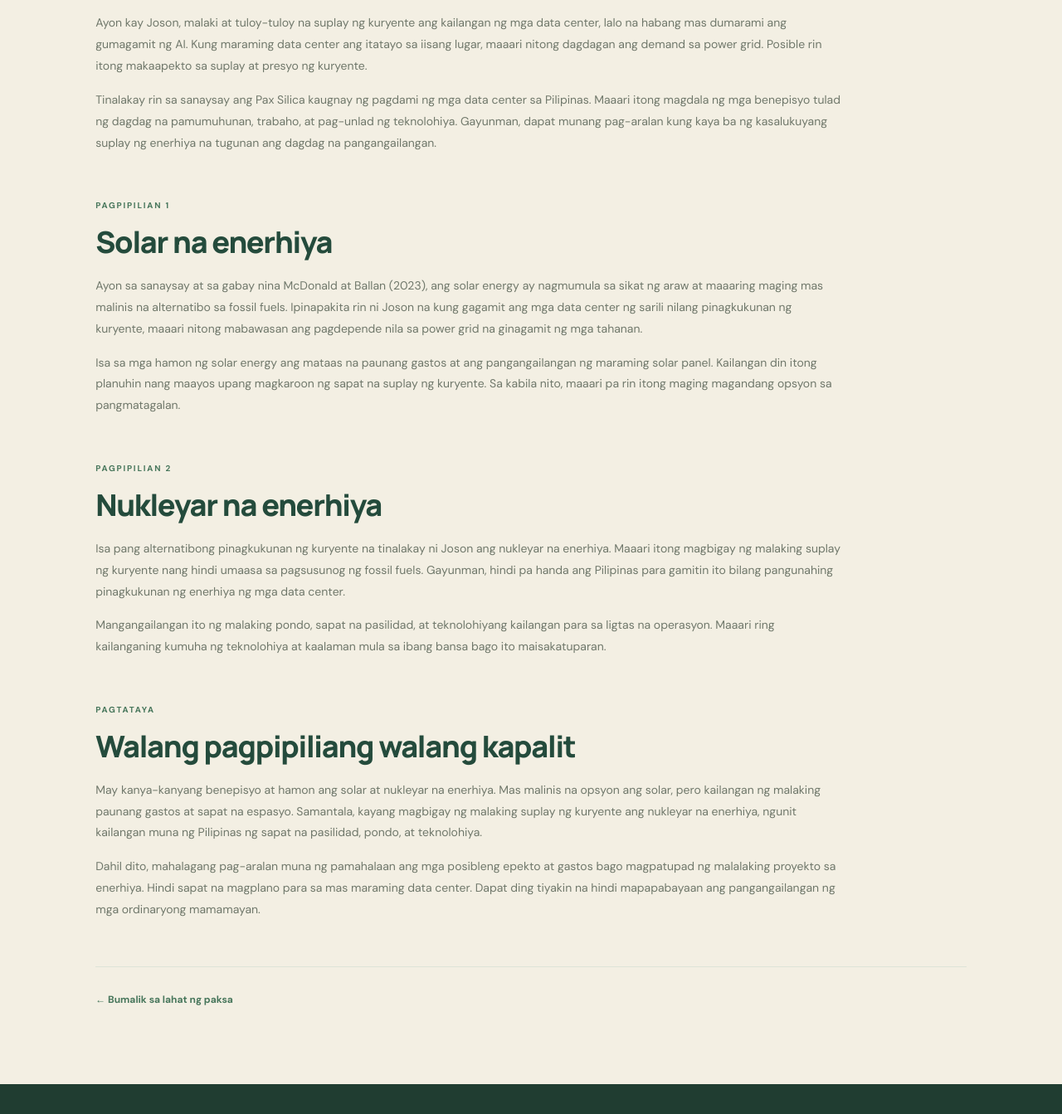
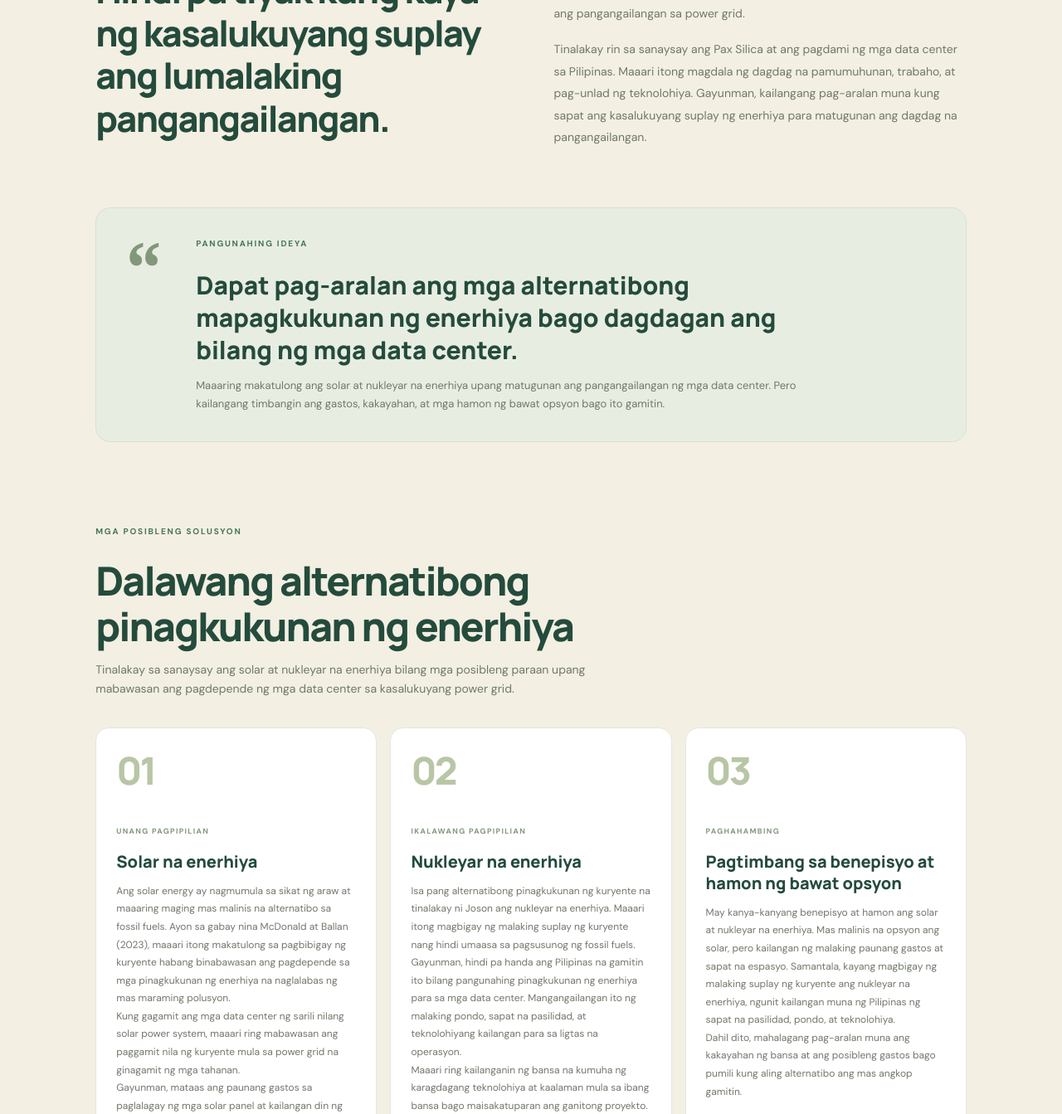
Before and after one commit to reyesezekiah-bit/fil-project2, a plain HTML site: page josef-joson.html in a window 1280 px wide. Shown: the part 921-2264 px from the top of the page at 83% size. Drawn offline with Linux system fonts and the light colour scheme.

Commit message:
Update josef-joson.html

```diff
--- a/josef-joson.html
+++ b/josef-joson.html
@@ -10,18 +10,26 @@
   <link href="https://fonts.googleapis.com/css2?family=DM+Sans:wght@400;500;600;700&family=Manrope:wght@400;500;600;700;800&display=swap" rel="stylesheet">
   <link rel="stylesheet" href="styles.css">
 </head>
+
 <body>
+
 <header class="site-header">
   <a class="brand" href="index.html#home" aria-label="Kuryente Para sa Lahat - Home">
     <span class="brand-mark">⚡</span>
     <span>KURYENTE <b>PARA SA LAHAT</b></span>
   </a>
+
   <button class="menu-toggle" aria-label="Buksan ang menu" aria-expanded="false">☰</button>
+
   <nav class="nav" aria-label="Pangunahing nabigasyon">
     <a href="index.html">Home</a>
     <a href="about.html">Tungkol</a>
+
     <div class="nav-dropdown">
-<button class="nav-dropbtn" type="button" aria-expanded="false">Mga Paksa <span>⌄</span></button>
+      <button class="nav-dropbtn" type="button" aria-expanded="false">
+        Mga Paksa <span>⌄</span>
+      </button>
+
       <div class="nav-menu">
         <a href="rafael-umali.html">Gastusin at krisis sa enerhiya</a>
         <a href="zachary-cruz.html">Carbon emissions</a>
@@ -31,52 +39,150 @@
         <a href="ezekiah-reyes.html">Prayoridad sa sambahayan</a>
       </div>
     </div>
+
     <a href="references.html">Sanggunian</a>
   </nav>
 </header>
 
 <main>
+
   <section class="topic-hero section">
     <p class="eyebrow">04 — PANUKALANG PROYEKTO / IMPORMATIBONG SANAYSAY</p>
+
     <h1>Nukleyar o Solar? Alternatibong Enerhiya para sa mga Data Center</h1>
-<p class="author-credit">Inihanda ni: <strong>Josef Kai B. Joson</strong></p>
-<p class="topic-lede">Inihahambing sa sanaysay na ito ang solar at nukleyar na enerhiya bilang mga posibleng mapagkukunan ng kuryente para sa mga data center. Layunin nitong ipakita kung paano maaaring mabawasan ang pagdepende ng mga data center sa power grid na ginagamit din ng mga ordinaryong pamilya.</p>
-<a class="btn btn-primary" href="#nilalaman">Tuklasin ang paksa <span>↓</span></a>
+
+    <p class="author-credit">
+      Inihanda ni: <strong>Josef Kai B. Joson</strong>
+    </p>
+
+    <p class="topic-lede">
+      Inihahambing sa sanaysay na ito ang solar at nukleyar na enerhiya bilang mga posibleng mapagkukunan ng kuryente para sa mga data center. Layunin nitong ipakita kung paano mababawasan ang pagdepende ng mga pasilidad na ito sa power grid na ginagamit din ng mga ordinaryong pamilya.
+    </p>
+
+    <a class="btn btn-primary" href="#nilalaman">
+      Tuklasin ang paksa <span>↓</span>
+    </a>
   </section>
 
   <section id="nilalaman" class="section topic-content">
-<article class="topic-block">
+
+    <div class="consultation-intro">
+      <div class="consultation-heading">
         <p class="eyebrow">ANG SULIRANIN</p>
-<h2>Hindi pa handa ang suplay para sa lumalaking demand</h2>
-<p>Ayon kay Joson, malaki at tuloy-tuloy na suplay ng kuryente ang kailangan ng mga data center, lalo na habang mas dumarami ang gumagamit ng AI. Kung maraming data center ang itatayo sa iisang lugar, maaari nitong dagdagan ang demand sa power grid. Posible rin itong makaapekto sa suplay at presyo ng kuryente.</p>
-<p>Tinalakay rin sa sanaysay ang Pax Silica kaugnay ng pagdami ng mga data center sa Pilipinas. Maaari itong magdala ng mga benepisyo tulad ng dagdag na pamumuhunan, trabaho, at pag-unlad ng teknolohiya. Gayunman, dapat munang pag-aralan kung kaya ba ng kasalukuyang suplay ng enerhiya na tugunan ang dagdag na pangangailangan.</p>
+        <h2>Hindi pa tiyak kung kaya ng kasalukuyang suplay ang lumalaking pangangailangan.</h2>
+      </div>
+
+      <div class="consultation-explanation">
+        <p>
+          Ayon kay Joson, kailangan ng mga data center ng malaki at tuloy-tuloy na suplay ng kuryente, lalo na habang dumarami ang gumagamit ng AI. Kung maraming data center ang itatayo sa iisang lugar, maaari nitong dagdagan ang pangangailangan sa power grid.
+        </p>
+
+        <p>
+          Tinalakay rin sa sanaysay ang Pax Silica at ang pagdami ng mga data center sa Pilipinas. Maaari itong magdala ng dagdag na pamumuhunan, trabaho, at pag-unlad ng teknolohiya. Gayunman, kailangang pag-aralan muna kung sapat ang kasalukuyang suplay ng enerhiya para matugunan ang dagdag na pangangailangan.
+        </p>
+      </div>
+    </div>
+
+    <div class="consultation-callout">
+      <span class="consultation-callout-icon">“</span>
+
+      <div>
+        <p class="eyebrow">PANGUNAHING IDEYA</p>
+        <h3>Dapat pag-aralan ang mga alternatibong mapagkukunan ng enerhiya bago dagdagan ang bilang ng mga data center.</h3>
+        <p>
+          Maaaring makatulong ang solar at nukleyar na enerhiya upang matugunan ang pangangailangan ng mga data center. Pero kailangang timbangin ang gastos, kakayahan, at mga hamon ng bawat opsyon bago ito gamitin.
+        </p>
+      </div>
+    </div>
+
+    <div class="consultation-process">
+
+      <div class="consultation-process-heading">
+        <p class="eyebrow">MGA POSIBLENG SOLUSYON</p>
+        <h2>Dalawang alternatibong pinagkukunan ng enerhiya</h2>
+        <p>
+          Tinalakay sa sanaysay ang solar at nukleyar na enerhiya bilang mga posibleng paraan upang mabawasan ang pagdepende ng mga data center sa kasalukuyang power grid.
+        </p>
+      </div>
+
+      <div class="consultation-steps">
+
+        <article class="consultation-step">
+          <span class="step-number">01</span>
+          <div class="step-content">
+            <span class="step-label">UNANG PAGPIPILIAN</span>
+            <h3>Solar na enerhiya</h3>
+            <p>
+              Ang solar energy ay nagmumula sa sikat ng araw at maaaring maging mas malinis na alternatibo sa fossil fuels. Ayon sa gabay nina McDonald at Ballan (2023), maaari itong makatulong sa pagbibigay ng kuryente habang binabawasan ang pagdepende sa mga pinagkukunan ng enerhiya na naglalabas ng mas maraming polusyon.
+            </p>
+            <p>
+              Kung gagamit ang mga data center ng sarili nilang solar power system, maaari ring mabawasan ang paggamit nila ng kuryente mula sa power grid na ginagamit ng mga tahanan.
+            </p>
+            <p>
+              Gayunman, mataas ang paunang gastos sa paglalagay ng mga solar panel at kailangan din ng sapat na espasyo. Kailangan itong planuhin nang maayos upang magkaroon ng sapat na suplay ng kuryente.
+            </p>
+          </div>
         </article>
 
-<article class="topic-block">
-<p class="eyebrow">PAGPIPILIAN 1</p>
-<h2>Solar na enerhiya</h2>
-<p>Ayon sa sanaysay at sa gabay nina McDonald at Ballan (2023), ang solar energy ay nagmumula sa sikat ng araw at maaaring maging mas malinis na alternatibo sa fossil fuels. Ipinapakita rin ni Joson na kung gagamit ang mga data center ng sarili nilang pinagkukunan ng kuryente, maaari nitong mabawasan ang pagdepende nila sa power grid na ginagamit ng mga tahanan.</p>
-<p>Isa sa mga hamon ng solar energy ang mataas na paunang gastos at ang pangangailangan ng maraming solar panel. Kailangan din itong planuhin nang maayos upang magkaroon ng sapat na suplay ng kuryente. Sa kabila nito, maaari pa rin itong maging magandang opsyon sa pangmatagalan.</p>
+        <article class="consultation-step">
+          <span class="step-number">02</span>
+          <div class="step-content">
+            <span class="step-label">IKALAWANG PAGPIPILIAN</span>
+            <h3>Nukleyar na enerhiya</h3>
+            <p>
+              Isa pang alternatibong pinagkukunan ng kuryente na tinalakay ni Joson ang nukleyar na enerhiya. Maaari itong magbigay ng malaking suplay ng kuryente nang hindi umaasa sa pagsusunog ng fossil fuels.
+            </p>
+            <p>
+              Gayunman, hindi pa handa ang Pilipinas na gamitin ito bilang pangunahing pinagkukunan ng enerhiya para sa mga data center. Mangangailangan ito ng malaking pondo, sapat na pasilidad, at teknolohiyang kailangan para sa ligtas na operasyon.
+            </p>
+            <p>
+              Maaari ring kailanganin ng bansa na kumuha ng karagdagang teknolohiya at kaalaman mula sa ibang bansa bago maisakatuparan ang ganitong proyekto.
+            </p>
+          </div>
         </article>
 
-<article class="topic-block">
-<p class="eyebrow">PAGPIPILIAN 2</p>
-<h2>Nukleyar na enerhiya</h2>
-<p>Isa pang alternatibong pinagkukunan ng kuryente na tinalakay ni Joson ang nukleyar na enerhiya. Maaari itong magbigay ng malaking suplay ng kuryente nang hindi umaasa sa pagsusunog ng fossil fuels. Gayunman, hindi pa handa ang Pilipinas para gamitin ito bilang pangunahing pinagkukunan ng enerhiya ng mga data center.</p>
-<p>Mangangailangan ito ng malaking pondo, sapat na pasilidad, at teknolohiyang kailangan para sa ligtas na operasyon. Maaari ring kailanganing kumuha ng teknolohiya at kaalaman mula sa ibang bansa bago ito maisakatuparan.</p>
+        <article class="consultation-step">
+          <span class="step-number">03</span>
+          <div class="step-content">
+            <span class="step-label">PAGHAHAMBING</span>
+            <h3>Pagtimbang sa benepisyo at hamon ng bawat opsyon</h3>
+            <p>
+              May kanya-kanyang benepisyo at hamon ang solar at nukleyar na enerhiya. Mas malinis na opsyon ang solar, pero kailangan ng malaking paunang gastos at sapat na espasyo. Samantala, kayang magbigay ng malaking suplay ng kuryente ang nukleyar na enerhiya, ngunit kailangan muna ng Pilipinas ng sapat na pasilidad, pondo, at teknolohiya.
+            </p>
+            <p>
+              Dahil dito, mahalagang pag-aralan muna ang kakayahan ng bansa at ang posibleng gastos bago pumili kung aling alternatibo ang mas angkop gamitin.
+            </p>
+          </div>
         </article>
 
-<article class="topic-block">
-<p class="eyebrow">PAGTATAYA</p>
-<h2>Walang pagpipiliang walang kapalit</h2>
-<p>May kanya-kanyang benepisyo at hamon ang solar at nukleyar na enerhiya. Mas malinis na opsyon ang solar, pero kailangan ng malaking paunang gastos at sapat na espasyo. Samantala, kayang magbigay ng malaking suplay ng kuryente ang nukleyar na enerhiya, ngunit kailangan muna ng Pilipinas ng sapat na pasilidad, pondo, at teknolohiya.</p>
-<p>Dahil dito, mahalagang pag-aralan muna ng pamahalaan ang mga posibleng epekto at gastos bago magpatupad ng malalaking proyekto sa enerhiya. Hindi sapat na magplano para sa mas maraming data center. Dapat ding tiyakin na hindi mapapabayaan ang pangangailangan ng mga ordinaryong mamamayan.</p>
-</article>
+      </div>
+    </div>
+
+    <section class="consultation-outcome">
+      <div>
+        <p class="eyebrow">INAASAHANG RESULTA</p>
+        <h2>Pag-unlad ng teknolohiya nang hindi napapabayaan ang pangangailangan ng mga Pilipino.</h2>
+      </div>
+
+      <div>
+        <p>
+          Iminumungkahi ng sanaysay na pag-aralan muna ng pamahalaan ang mga posibleng epekto at gastos ng paggamit ng alternatibong enerhiya bago magpatupad ng malalaking proyekto. Hindi sapat na magplano para sa mas maraming data center. Dapat ding tiyakin na kaya ng suplay ng enerhiya na matugunan ang pangangailangan ng mga pasilidad at ng mga ordinaryong mamamayan.
+        </p>
+
+        <p>
+          Sa huli, maaaring magpatuloy ang pag-unlad ng teknolohiya kung may maayos na pagpaplano at responsableng paggamit ng enerhiya. Dapat ding tiyakin na hindi mapapabayaan ang mga pamilya at ang kanilang pangangailangan sa kuryente.
+        </p>
+      </div>
+    </section>
 
     <div class="topic-back">
-<a class="text-link" href="index.html#mga-paksa">← Bumalik sa lahat ng paksa</a>
+      <a class="text-link" href="index.html#mga-paksa">
+        ← Bumalik sa lahat ng paksa
+      </a>
     </div>
+
   </section>
+
 </main>
 
 <footer class="footer">
@@ -84,12 +190,16 @@
     <span class="brand-mark">⚡</span>
     <b>KURYENTE PARA SA LAHAT</b>
   </div>
+
   <p>Pag-unlad ng teknolohiya, proteksiyon sa pangangailangan ng mga Pilipino.</p>
+
   <div class="footer-bottom">
     <span>FIL 12 • 12-ACQ • ABM • Grupo 3</span>
     <span><a href="index.html">Bumalik sa pangunahing pahina</a></span>
   </div>
 </footer>
+
 <script src="script.js"></script>
+
 </body>
 </html>
```
Lines whose indentation alone changed are shown as unchanged.
